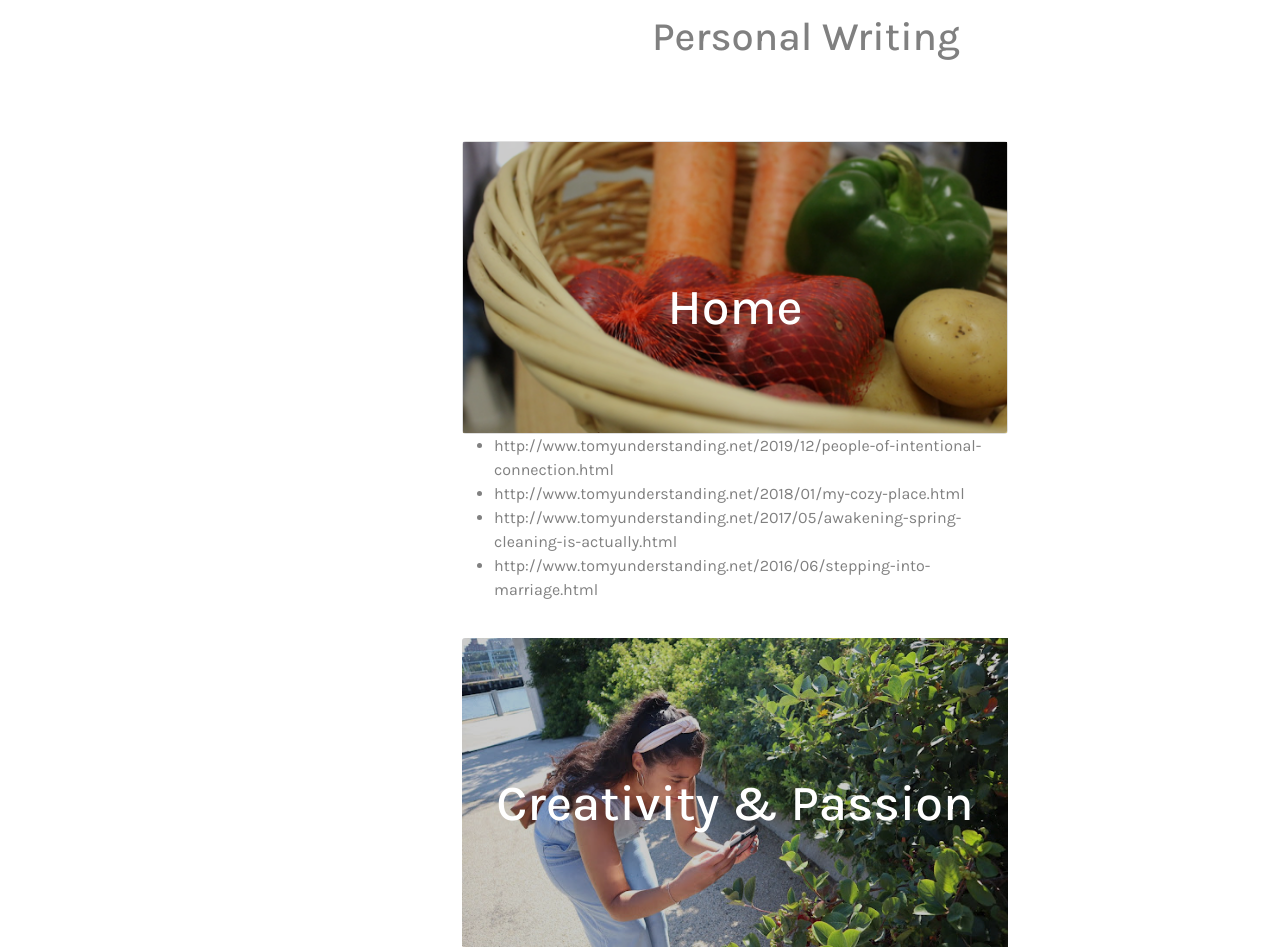
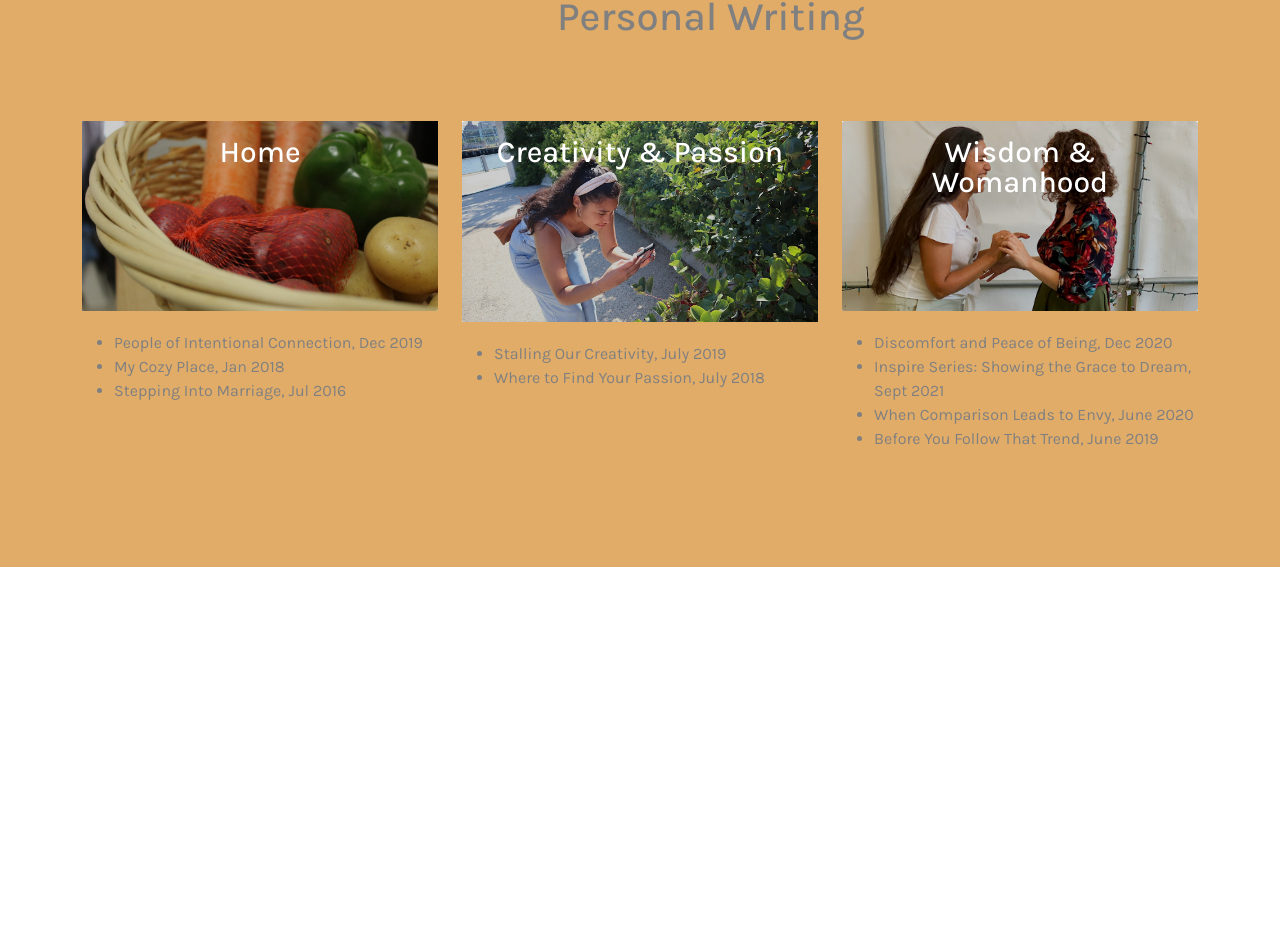
Before and after one commit to Kaitlyn-Lynette/Kathys-Portfolio, a React (Create React App) app: page /featuredwork in a window 1280 px wide. Shown: the part 1879-2829 px from the top of the page. After the commit the page ends 2446 px from the top, so only its background shows below. Built offline with nearby package versions, Linux system fonts and the light colour scheme.

Commit message:
Styling to personalwriting section

```diff
--- a/src/App.css
+++ b/src/App.css
@@ -33,10 +33,16 @@ body {
 
 /* PersonalWriting CSS */
 
+#personal {
+  background-color: #E1AC68;
+  padding-top: "80px";
+  padding-bottom: "100px",
+}
+
 .blogHeader {
-  font-size: 50px;
+  font-size: 30px;
   font-weight: 400px;
-  line-Height: 300px;
+  line-Height: 30px;
   text-align: center;
   color: white;
 }
@@ -49,3 +55,7 @@ body {
   filter: grayscale(30%) brightness(70%) sepia(30%) hue-rotate(-30deg) saturate(300%) contrast(0.9);
   transition:  ease-in-out .20s;
 }
+
+.blog-list {
+  padding-top: 20px;
+}
--- a/src/pages/PersonalWriting.js
+++ b/src/pages/PersonalWriting.js
@@ -9,65 +9,54 @@ import "../App.css";
 const PersonalWriting = () => {
   const [isShown, setIsShown] = useState(false);
   return (
-    <div id="personalwriting">
+    <div id="personal"
+    style= {{paddingTop: "80px",
+    paddingBottom: "100px"}}>
       <Container>
         <Row>
-          <Col style={{ paddingTop: "100px" }} md={{ span: 6, offset: 6 }}>
+          <Col md={{ span: 4, offset: 5 }}>
             <h1>Personal Writing</h1>
           </Col>
         </Row>
         <Row style={{ paddingTop: "80px" }}>
-          <Col md={{ span: 6, offset: 4 }}>
-            <Card
-              onMouseEnter={() => setIsShown(!isShown)}
-              >
+          <Col md={4}>
+            <Card style={{ border: "none" }} onMouseEnter={() => setIsShown(!isShown)}>
               <Image src="/images/blog_home.png" alt="homeblogfeature" />
-              <Card.ImgOverlay style={{ lineHeight: "300px" }}>
+              <Card.ImgOverlay>
                 <Card.Title className="blogHeader">Home</Card.Title>
               </Card.ImgOverlay>
             </Card>
-            <div>
+            <div className="blog-list">
               <ul>
-                <li>
-                  http://www.tomyunderstanding.net/2019/12/people-of-intentional-connection.html
-                </li>
-                <li>
-                  http://www.tomyunderstanding.net/2018/01/my-cozy-place.html
-                </li>
-                <li>
-                  http://www.tomyunderstanding.net/2017/05/awakening-spring-cleaning-is-actually.html
-                </li>
-                <li>
-                  http://www.tomyunderstanding.net/2016/06/stepping-into-marriage.html
-                </li>
+                <li>People of Intentional Connection, Dec 2019</li>
+                <li>My Cozy Place, Jan 2018</li>
+                <li>Stepping Into Marriage, Jul 2016</li>
               </ul>
             </div>
           </Col>
-        </Row>
-        <Row style={{ paddingTop: "20px" }}>
-          <Col md={{ span: 6, offset: 4 }}>
+
+          <Col md={4}>
             <Card className="text-white rounded-0" style={{ border: "none" }}>
-              <Image className="img-port" src="/images/blog_2.png" alt="Card image" />
-              <Card.ImgOverlay style={{ lineHeight: "300px"}}>
+              <Image
+                className="img-port"
+                src="/images/blog_2.png"
+                alt="Card image"
+              />
+              <Card.ImgOverlay>
                 <Card.Title className="blogHeader">
                   Creativity & Passion
                 </Card.Title>
               </Card.ImgOverlay>
             </Card>
-            <div>
+            <div className="blog-list">
               <ul>
-                <li>
-                  http://www.tomyunderstanding.net/2019/07/stalling-our-creativity.html
-                </li>
-                <li>
-                  http://www.tomyunderstanding.net/2018/02/where-to-find-your-passion.html
-                </li>
+                <li>Stalling Our Creativity, July 2019</li>
+                <li>Where to Find Your Passion, July 2018</li>
               </ul>
             </div>
           </Col>
-        </Row>
-        <Row style={{ paddingTop: "20px" }}>
-          <Col md={{ span: 6, offset: 4 }}>
+
+          <Col md={4}>
             <Card className="text-white rounded-0" style={{ border: "none" }}>
               <Image src="/images/blog_3.png" alt="Card image" />
               <Card.ImgOverlay className="blogImgCards">
@@ -76,20 +65,12 @@ const PersonalWriting = () => {
                 </Card.Title>
               </Card.ImgOverlay>
             </Card>
-            <div>
+            <div className="blog-list">
               <ul>
-                <li>
-                  http://www.tomyunderstanding.net/2020/12/the-discomfort-and-peace-of-being.html
-                </li>
-                <li>
-                  http://www.tomyunderstanding.net/2021/09/inspire-series-showing-grace-to-dream.html
-                </li>
-                <li>
-                  http://www.tomyunderstanding.net/2020/06/when-comparison-leads-to-envy.html
-                </li>
-                <li>
-                  http://www.tomyunderstanding.net/2019/06/before-you-follow-that-trend.html
-                </li>
+                <li>Discomfort and Peace of Being, Dec 2020</li>
+                <li>Inspire Series: Showing the Grace to Dream, Sept 2021</li>
+                <li>When Comparison Leads to Envy, June 2020</li>
+                <li>Before You Follow That Trend, June 2019</li>
               </ul>
             </div>
           </Col>
```
